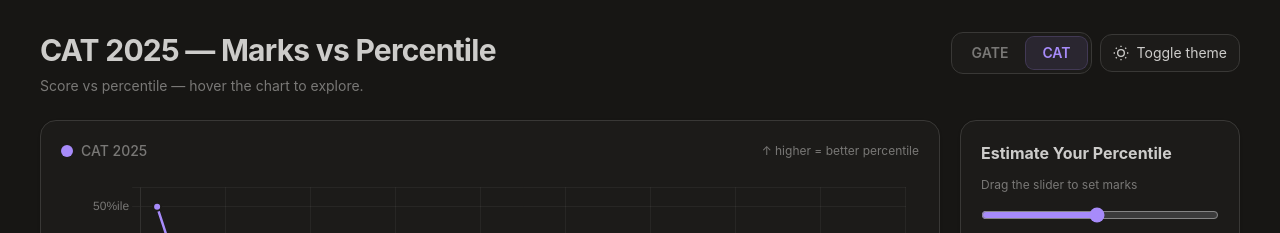
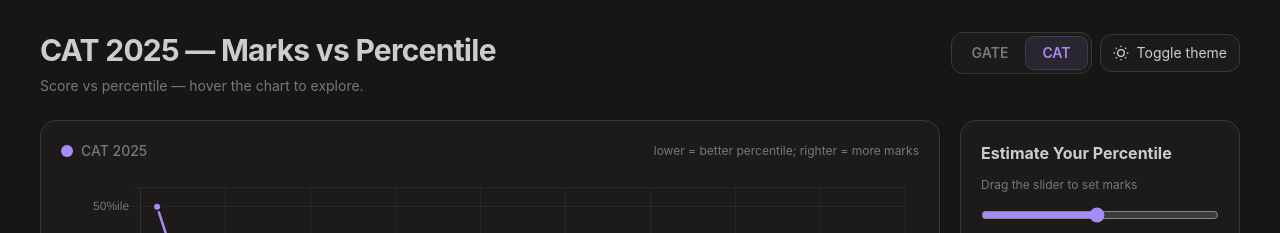
Before and after one commit to ilvoirr/GATE-CSE-RANKS-TO-MARKS-INTERPOLATION, a Next.js app: page / in a window 1280 px wide. Both pictures are taken after a click on the button "CAT". Shown: the top 233 px of the page. Built offline with nearby package versions, Linux system fonts and the light colour scheme.

Commit message:
smallchange

```diff
--- a/src/app/page.tsx
+++ b/src/app/page.tsx
@@ -410,7 +410,7 @@
                 <span className="w-3 h-3 rounded-full shrink-0" style={{ background: accentCat }} />
                 CAT 2025
               </div>
-              <span className={`text-xs ${muted} ml-auto`}>↑ higher = better percentile</span>
+              <span className={`text-xs ${muted} ml-auto`}> lower = better percentile; righter = more marks</span>
             </div>
           )}
 
```
